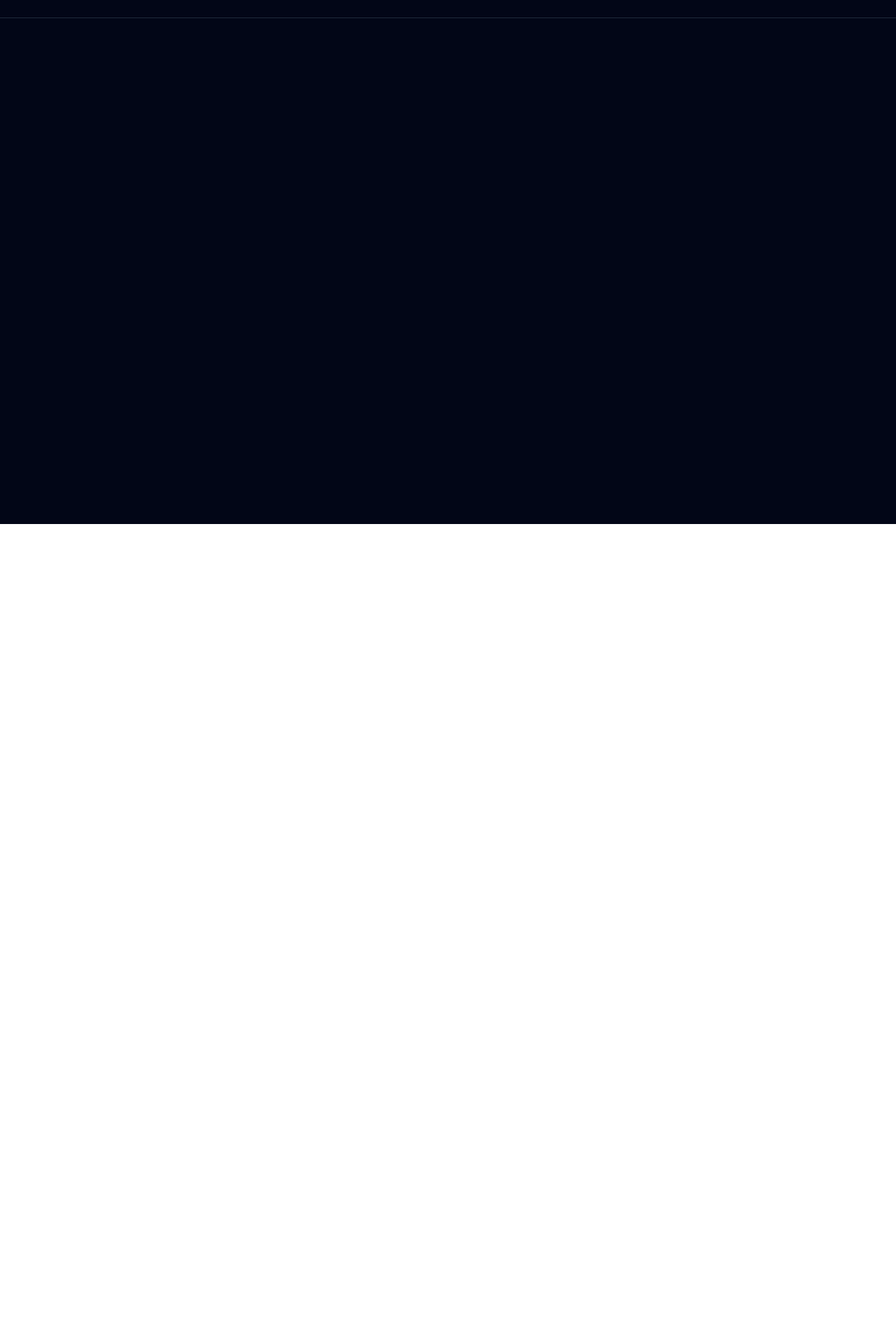
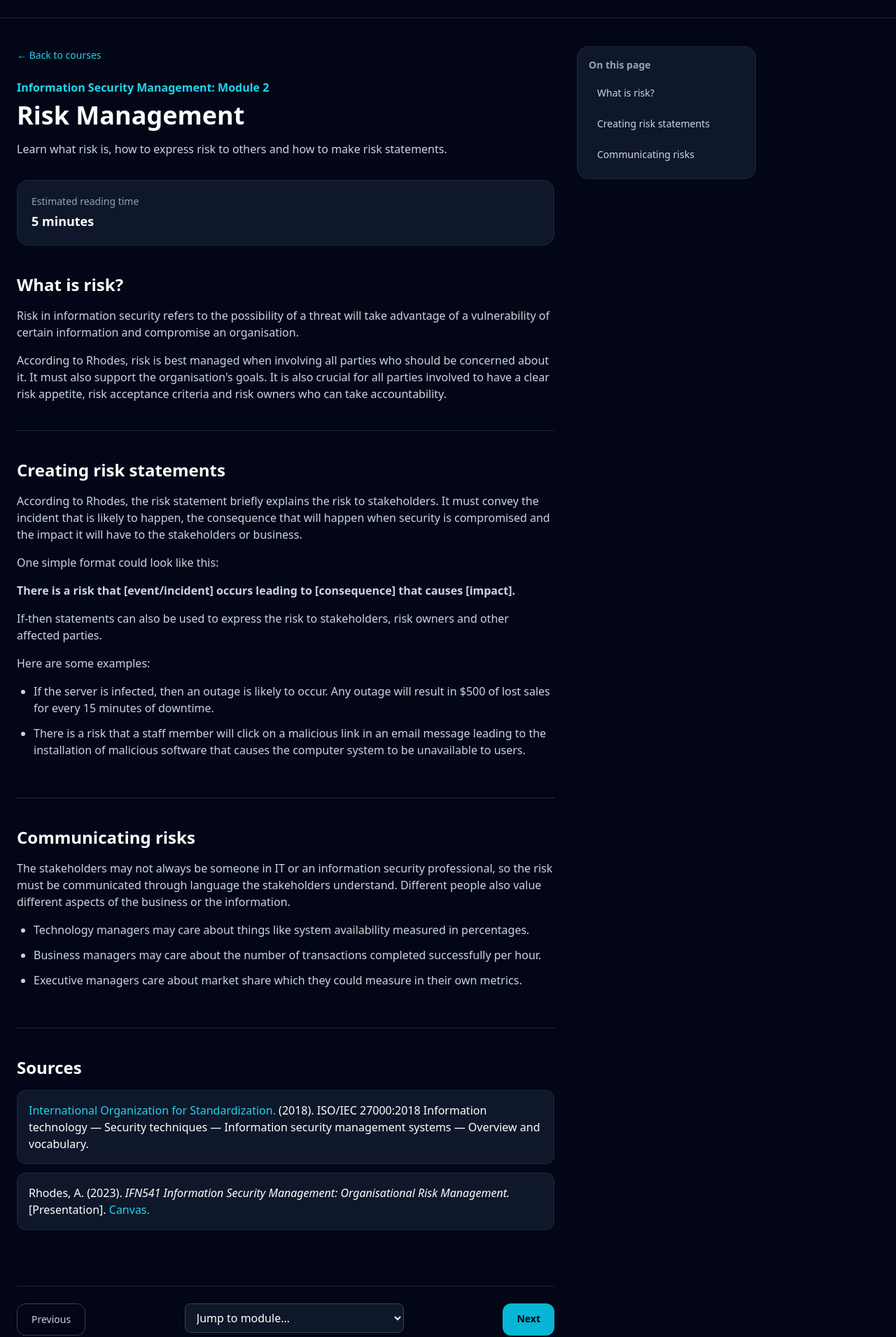
Before and after one commit to thedevarchive/shieldalert-security-dashboard, a Nuxt app: page /courses/infosec-mgmt/module2 in a window 1280 px wide. Shown: the part 51-1962 px from the top of the page at 70% size. Before the commit the page ends 800 px from the top, so only its background shows below. Built offline with nearby package versions, Linux system fonts and the light colour scheme; some icons are missing.

Commit message:
Finished module 2 of InfoSec course

```diff
--- a/app/pages/courses/infosec-mgmt/module1.vue
+++ b/app/pages/courses/infosec-mgmt/module1.vue
@@ -1,3 +1,51 @@
+<script setup lang="ts">
+const sections = [
+  {
+    id: '0',
+    title: 'What is information security?',
+  },
+  {
+    id: '1',
+    title: 'Common warning signs',
+  },
+  {
+    id: '2',
+    title: 'Security goals',
+  },
+  {
+    id: '3',
+    title: 'Additional security goals',
+  },
+  {
+    id: '4',
+    title: 'Security controls',
+  },
+  {
+    id: '5',
+    title: 'Sources',
+  },
+]
+
+const selectedModule = ref('')
+
+const modules = [
+  {
+    title: 'Information Security Fundamentals',
+    path: '/courses/infosec-mgmt/module1',
+  },
+  {
+    title: 'Risk Statements',
+    path: '/courses/infosec-mgmt/module2',
+  },
+]
+
+function goToModule() {
+  if (selectedModule.value) {
+    navigateTo(selectedModule.value)
+  }
+}
+</script>
+
 <template>
   <main class="min-h-screen bg-slate-950 text-white">
     <section class="mx-auto flex max-w-7xl gap-8 px-6 py-10">
@@ -7,11 +55,11 @@
         </NuxtLink>
 
         <p class="mb-2 font-semibold text-cyan-400">
-          Module 1
+          Information Security Management: Module 1
         </p>
 
         <h1 class="mb-4 text-4xl font-bold">
-          Information Security Management
+          Information Security Fundamentals
         </h1>
 
         <p class="mb-8 text-slate-300">
@@ -20,7 +68,7 @@
 
         <div class="mb-10 rounded-2xl border border-slate-800 bg-slate-900 p-5">
           <p class="text-sm text-slate-400">Estimated reading time</p>
-          <p class="mt-1 text-lg font-semibold">45 minutes</p>
+          <p class="mt-1 text-lg font-semibold">8 minutes</p>
         </div>
 
         <section id="0" class="scroll-mt-24 border-b border-slate-800 pb-10">
@@ -126,7 +174,8 @@
           </p>
 
           <p class="mb-4 text-slate-300">
-            Note that confidentiality and privacy are different terms. Privacy is the end goal of information security while confidentiality is the means to attain security.
+            Note that confidentiality and privacy are different terms. Privacy is the end goal of information security
+            while confidentiality is the means to attain security.
           </p>
         </section>
 
@@ -148,10 +197,12 @@
           </ul>
 
           <p class="mb-4 text-slate-300">
-            Identification refers to the system's ability to recognise users and who has rightful access to the information.
+            Identification refers to the system's ability to recognise users and who has rightful access to the
+            information.
             Authentication verifies the user's identity.
             Authorisation specifies what the user is allowed to do with the data.
-            Accountability is when a system or control keeps track of activity done to the data. Each activity should also be traced back to the person who did the activity.
+            Accountability is when a system or control keeps track of activity done to the data. Each activity should
+            also be traced back to the person who did the activity.
             Non-repudiation refers to creating irrefutable proof that the activity occurred and the user has done it.
           </p>
         </section>
@@ -162,7 +213,8 @@
           </h2>
 
           <p class="mb-4 text-slate-300">
-            According to Rhodes, controls refer to the measures taken to counter security threats, reduce vulnerabilities or prevent attacks.
+            According to Rhodes, controls refer to the measures taken to counter security threats, reduce
+            vulnerabilities or prevent attacks.
           </p>
 
           <p class="mb-4 text-slate-300">
@@ -176,7 +228,9 @@
           </ul>
 
           <p class="mb-4 text-slate-300">
-            Preventive controls reduce the occurrence of incidents, detective controls identify incidents or incoming attacks, while corrective controls correct or restore the data or files that were corrupted during an attack or incident.
+            Preventive controls reduce the occurrence of incidents, detective controls identify incidents or incoming
+            attacks, while corrective controls correct or restore the data or files that were corrupted during an attack
+            or incident.
           </p>
         </section>
 
@@ -225,14 +279,22 @@
         </section>
 
         <div class="mt-10 flex justify-between border-t border-slate-800 pt-6">
-          <NuxtLink to="/courses"
-            class="rounded-xl border border-slate-700 px-5 py-3 text-sm text-slate-300 hover:bg-slate-800">
-            Back to courses
+          <NuxtLink class="rounded-xl border border-slate-700 px-5 py-3 text-sm text-slate-300 hover:bg-slate-800">
+            Previous
           </NuxtLink>
 
-          <button class="rounded-xl bg-cyan-500 px-5 py-3 text-sm font-semibold text-slate-950 hover:bg-cyan-400">
-            Mark as complete
-          </button>
+          <div>
+            <select v-model="selectedModule" @change="goToModule"
+              class="rounded-lg border border-slate-700 bg-slate-900 px-3 py-2 text-white">
+              <option value="">Jump to module…</option>
+              <option v-for="module in modules" :key="module.title" :value="module.path">{{ module.title }}</option>
+            </select>
+          </div>
+
+          <NuxtLink to="/courses/infosec-mgmt/module2"
+            class="rounded-xl bg-cyan-500 px-5 py-3 text-sm font-semibold text-slate-950 hover:bg-cyan-400">
+            Next
+          </NuxtLink>
         </div>
       </article>
 
@@ -240,32 +302,3 @@
     </section>
   </main>
 </template>
-
-<script setup lang="ts">
-const sections = [
-  {
-    id: '0',
-    title: 'What is information security?',
-  },
-  {
-    id: '1',
-    title: 'Common warning signs',
-  },
-  {
-    id: '2',
-    title: 'Security goals',
-  },
-  {
-    id: '3',
-    title: 'Additional security goals',
-  },
-  {
-    id: '4',
-    title: 'Security controls',
-  },
-  {
-    id: '5',
-    title: 'Sources',
-  },
-]
-</script>
--- /dev/null
+++ b/app/pages/courses/infosec-mgmt/module2.vue
@@ -0,0 +1,186 @@
+<script setup lang="ts">
+const sections = [
+    {
+        id: '0',
+        title: 'What is risk?',
+    },
+    {
+        id: '1',
+        title: 'Creating risk statements',
+    },
+    {
+        id: '2',
+        title: 'Communicating risks',
+    },
+]
+
+const selectedModule = ref('')
+
+const modules = [
+    {
+        title: 'Information Security Fundamentals',
+        path: '/courses/infosec-mgmt/module1',
+    },
+    {
+        title: 'Risk Management',
+        path: '/courses/infosec-mgmt/module2',
+    },
+]
+
+function goToModule() {
+    if (selectedModule.value) {
+        navigateTo(selectedModule.value)
+    }
+}
+</script>
+
+<template>
+    <main class="min-h-screen bg-slate-950 text-white">
+        <section class="mx-auto flex max-w-7xl gap-8 px-6 py-10">
+            <article class="max-w-3xl flex-1">
+                <NuxtLink to="/courses" class="mb-6 inline-block text-sm text-cyan-400 hover:text-cyan-300">
+                    ← Back to courses
+                </NuxtLink>
+
+                <p class="mb-2 font-semibold text-cyan-400">
+                    Information Security Management: Module 2
+                </p>
+
+                <h1 class="mb-4 text-4xl font-bold">
+                    Risk Management
+                </h1>
+
+                <p class="mb-8 text-slate-300">
+                    Learn what risk is, how to express risk to others and how to make risk statements.
+                </p>
+
+                <div class="mb-10 rounded-2xl border border-slate-800 bg-slate-900 p-5">
+                    <p class="text-sm text-slate-400">Estimated reading time</p>
+                    <p class="mt-1 text-lg font-semibold">5 minutes</p>
+                </div>
+
+                <section id="0" class="scroll-mt-24 border-b border-slate-800 pb-10">
+                    <h2 class="mb-4 text-2xl font-semibold">
+                        What is risk?
+                    </h2>
+
+                    <p class="mb-4 text-slate-300">
+                        Risk in information security refers to the possibility of a threat will take advantage of a
+                        vulnerability of certain information and compromise an organisation.
+                    </p>
+
+                    <p class="text-slate-300">
+                        According to Rhodes, risk is best managed when involving all parties who should be concerned
+                        about it. It must also support the organisation's goals.
+                        It is also crucial for all parties involved to have a clear risk appetite, risk acceptance
+                        criteria and risk owners who can take accountability.
+                    </p>
+                </section>
+
+                <section id="1" class="scroll-mt-24 border-b border-slate-800 py-10">
+                    <h2 class="mb-4 text-2xl font-semibold">
+                        Creating risk statements
+                    </h2>
+
+                    <p class="mb-4 text-slate-300">
+                        According to Rhodes, the risk statement briefly explains the risk to stakeholders. It must
+                        convey the incident
+                        that is likely to happen, the consequence that will happen when security is compromised and the
+                        impact it will have to the stakeholders or business.
+                    </p>
+
+                    <p class="mb-4 text-slate-300">
+                        One simple format could look like this:
+                    </p>
+
+                    <p class="mb-4 text-slate-300">
+                        <strong>There is a risk that [event/incident] occurs leading to [consequence] that causes
+                            [impact].</strong>
+                    </p>
+
+                    <p class="mb-4 text-slate-300">
+                        If-then statements can also be used to express the risk to stakeholders, risk owners and other
+                        affected parties.
+                    </p>
+
+                    <p class="mb-4 text-slate-300">
+                        Here are some examples:
+                    </p>
+
+                    <ul class="mb-4 list-disc space-y-3 pl-6 text-slate-300">
+                        <li>If the server is infected, then an outage is likely to occur. Any outage will result in $500
+                            of lost sales for every 15 minutes of downtime. </li>
+                        <li>There is a risk that a staff member will click on a malicious link in an email message
+                            leading to the installation of malicious software that causes the computer system to be
+                            unavailable to users.</li>
+                    </ul>
+                </section>
+
+                <section id="2" class="scroll-mt-24 border-b border-slate-800 py-10">
+                    <h2 class="mb-4 text-2xl font-semibold">
+                        Communicating risks
+                    </h2>
+
+                    <p class="mb-4 text-slate-300">
+                        The stakeholders may not always be someone in IT or an information security professional, so the
+                        risk must be communicated through language the stakeholders understand. Different people also
+                        value different aspects of the business or the information.
+                    </p>
+
+                    <ul class="mb-4 list-disc space-y-3 pl-6 text-slate-300">
+                        <li>Technology managers may care about things like system availability measured in percentages.
+                        </li>
+                        <li>Business managers may care about the number of transactions completed successfully per hour.
+                        </li>
+                        <li>Executive managers care about market share which they could measure in their own metrics.
+                        </li>
+                    </ul>
+                </section>
+
+                <section id="5" class="scroll-mt-24 py-10">
+                    <h2 class="mb-4 text-2xl font-semibold">
+                        Sources
+                    </h2>
+
+                    <div class="space-y-3">
+                        <div class="rounded-xl border border-slate-800 bg-slate-900 p-4">
+                            <a class="text-cyan-400"
+                                href="https://www.iso.org/standard/73906.html">International Organization for Standardization.</a> (2018).
+                            ISO/IEC 27000:2018 Information technology — Security techniques —
+                            Information security management systems — Overview and vocabulary.
+                        </div>
+
+                        <div class="rounded-xl border border-slate-800 bg-slate-900 p-4">
+                            Rhodes, A. (2023). <em>IFN541 Information Security Management: Organisational Risk
+                                Management.</em> [Presentation]. <a class="text-cyan-400"
+                                href="https://www.canvas.qut.edu.au/">Canvas.</a>
+                        </div>
+                    </div>
+                </section>
+
+                <div class="mt-10 flex justify-between border-t border-slate-800 pt-6">
+                    <NuxtLink
+                        class="rounded-xl border border-slate-700 px-5 py-3 text-sm text-slate-300 hover:bg-slate-800">
+                        Previous
+                    </NuxtLink>
+
+                    <div>
+                        <select v-model="selectedModule" @change="goToModule"
+                            class="rounded-lg border border-slate-700 bg-slate-900 px-3 py-2 text-white">
+                            <option value="">Jump to module…</option>
+                            <option v-for="module in modules" :key="module.title" :value="module.path">{{ module.title
+                                }}</option>
+                        </select>
+                    </div>
+
+                    <NuxtLink to="/courses/cybersec-intro/module2"
+                        class="rounded-xl bg-cyan-500 px-5 py-3 text-sm font-semibold text-slate-950 hover:bg-cyan-400">
+                        Next
+                    </NuxtLink>
+                </div>
+            </article>
+
+            <CourseSidebar :sections="sections" />
+        </section>
+    </main>
+</template>
--- a/app/pages/index.vue
+++ b/app/pages/index.vue
@@ -2,6 +2,7 @@
 import TipCard from '~/components/TipCard.vue'
 import { CreditCard, Fish, FishingHook, Info, Lightbulb, Link2, LockKeyholeOpen, MailQuestionMark, MailWarning, PhoneMissed, RectangleEllipsis, RotateCcwKey, ScreenShareOff, Shredder, UserLock, VenetianMask } from '@lucide/vue';
 
+// list of general tips
 const generalTips = [
   {
     title: 'Use unique passwords',
@@ -21,6 +22,7 @@ const generalTips = [
   },
 ]
 
+//randomly show one of these tips
 const randomTips = [
   {
     title: 'Never share your OTP or password',
```
Also changed, not shown: app/pages/password-checker.vue (+8 -3 lines).
